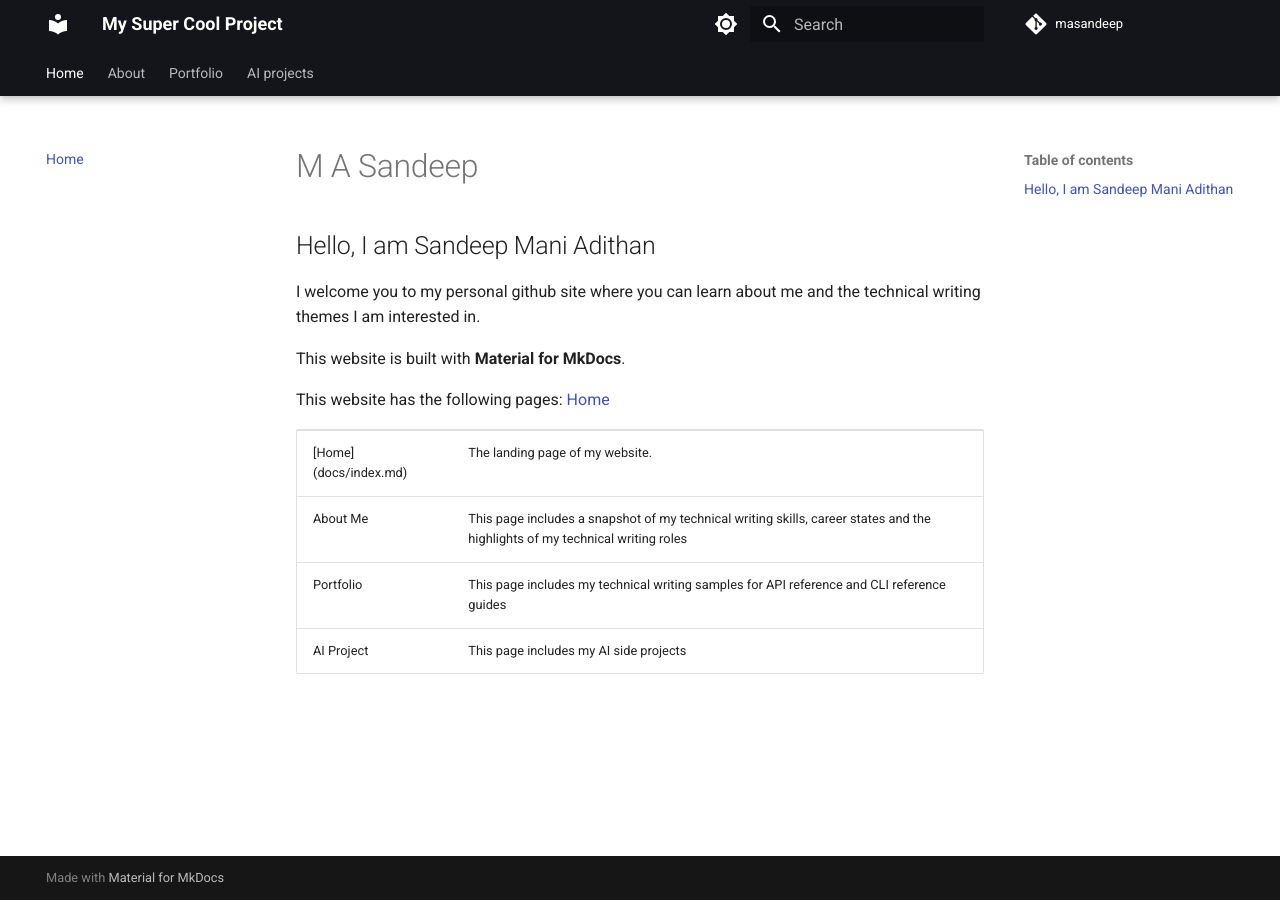
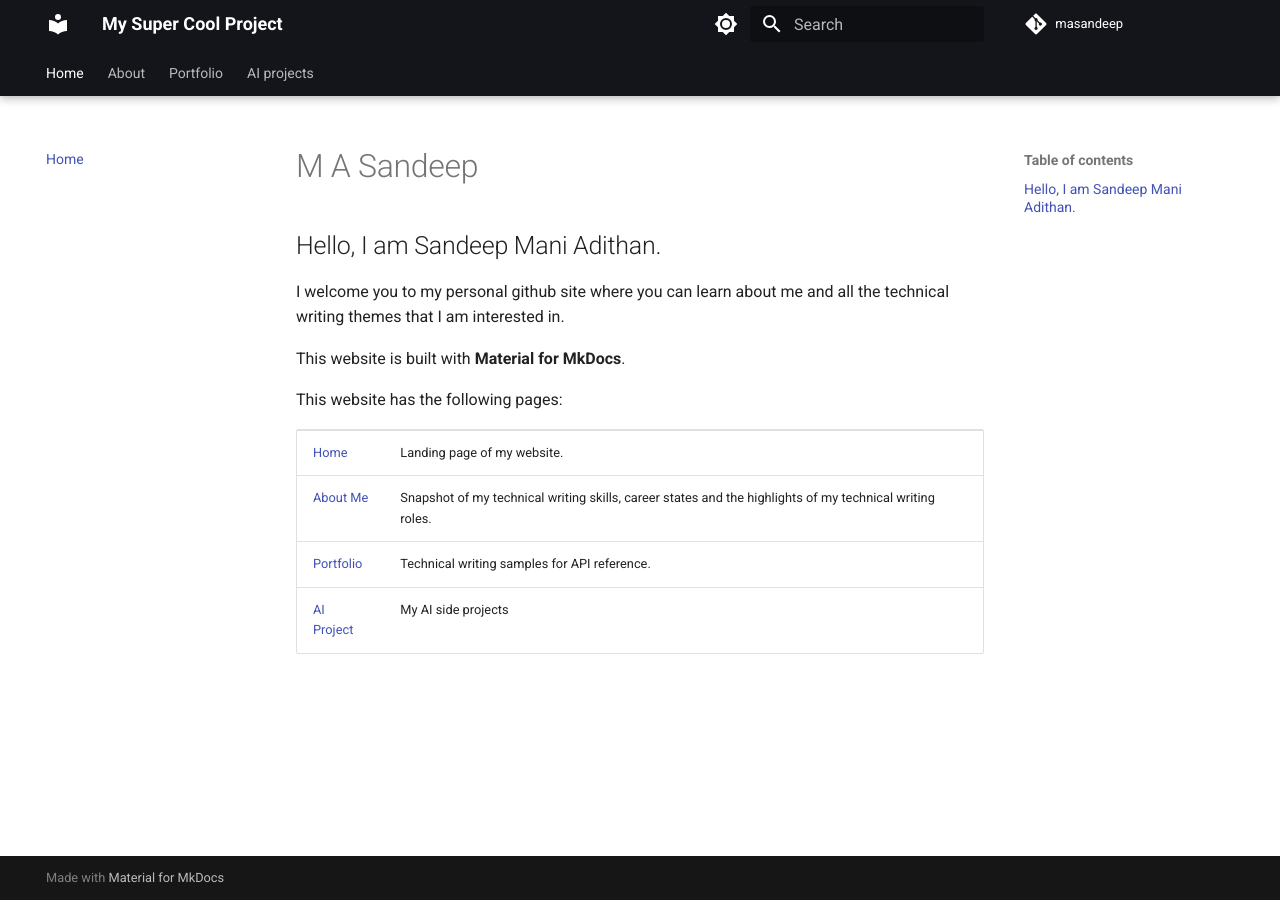
Before and after one commit to sandeep280993/masandeep, an MkDocs documentation site: the page built from docs/index.md, in a window 1280 px wide. Built offline with MkDocs 1.6.1 and Material for MkDocs 9.7.7, drawn with Linux system fonts in a browser that asks for light colours; comment, search, counter and statistics services are not loaded.

Commit message:
Update index.md
updated links

```diff
--- a/docs/index.md
+++ b/docs/index.md
@@ -23,29 +23,29 @@ For full documentation visit [mkdocs.org](https://www.mkdocs.org).
 
 # M A Sandeep
 
-## Hello, I am Sandeep Mani Adithan
+## Hello, I am Sandeep Mani Adithan.
 
-I welcome you to my personal github site where you can learn about me and the technical writing themes I am interested in.
+I welcome you to my personal github site where you can learn about me and all the technical writing themes that I am interested in.
 
 This website is built with **Material for MkDocs**.
 
-This website has the following pages: [Home](docs/index.md)
+This website has the following pages: <!-- [Home](docs/index.md) -->
 
 <table>
   <tr>
-    <td>[Home](docs/index.md)</td>
-    <td>The landing page of my website.</td>
+    <td><a href="index.md">Home</a></td>
+    <td>Landing page of my website.</td>
   </tr>
   <tr>
-    <td>About Me</td>
-    <td>This page includes a snapshot of my technical writing skills, career states and the highlights of my technical writing roles</td>
+    <td><a href="about/index.md">About Me</a></td>
+    <td>Snapshot of my technical writing skills, career states and the highlights of my technical writing roles.</td>
   </tr>
   <tr>
-    <td>Portfolio</td>
-    <td>This page includes my technical writing samples for API reference and CLI reference guides</td>
+    <td><a href="Portfolio/mock-api-doc.md">Portfolio</a></td>
+    <td>Technical writing samples for API reference.</td>
   </tr>
     <tr>
-        <td>AI Project</td>
-        <td>This page includes my AI side projects</td>
+        <td><a href="ai-projects/index">AI Project</td>
+        <td>My AI side projects</td>
     </tr>
 </table>
```
